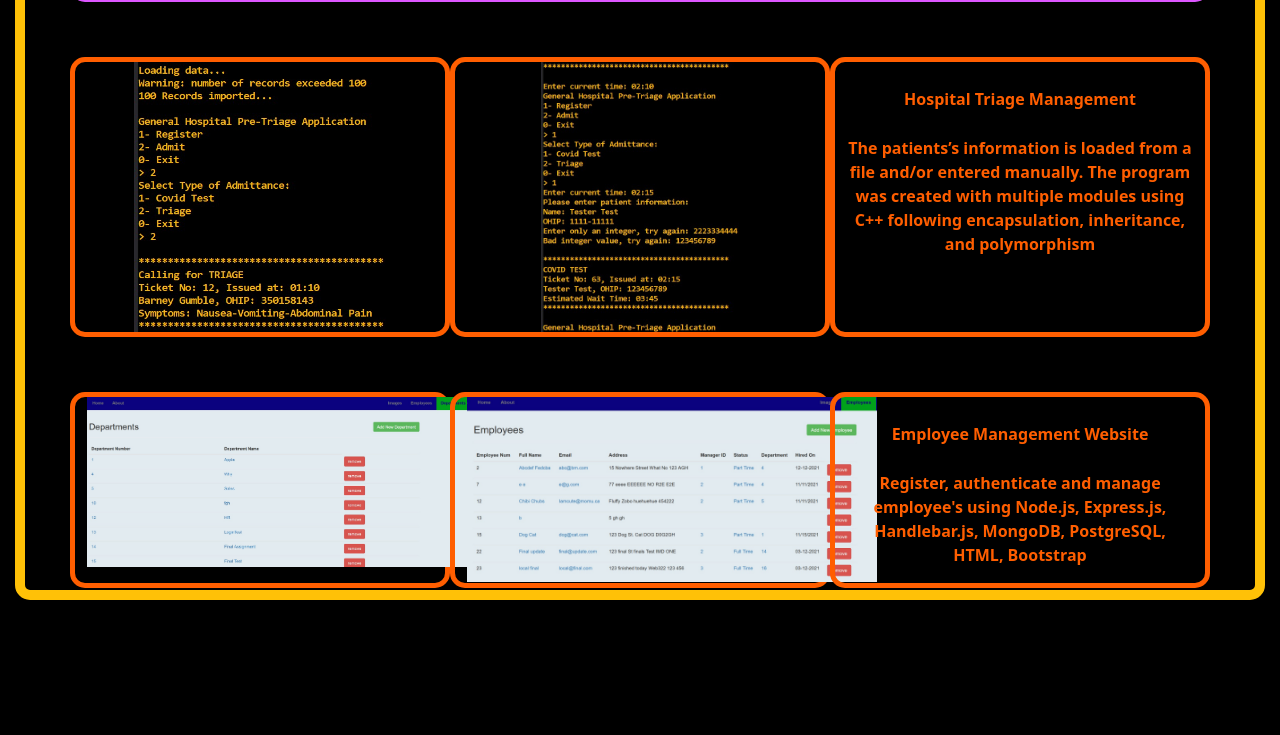
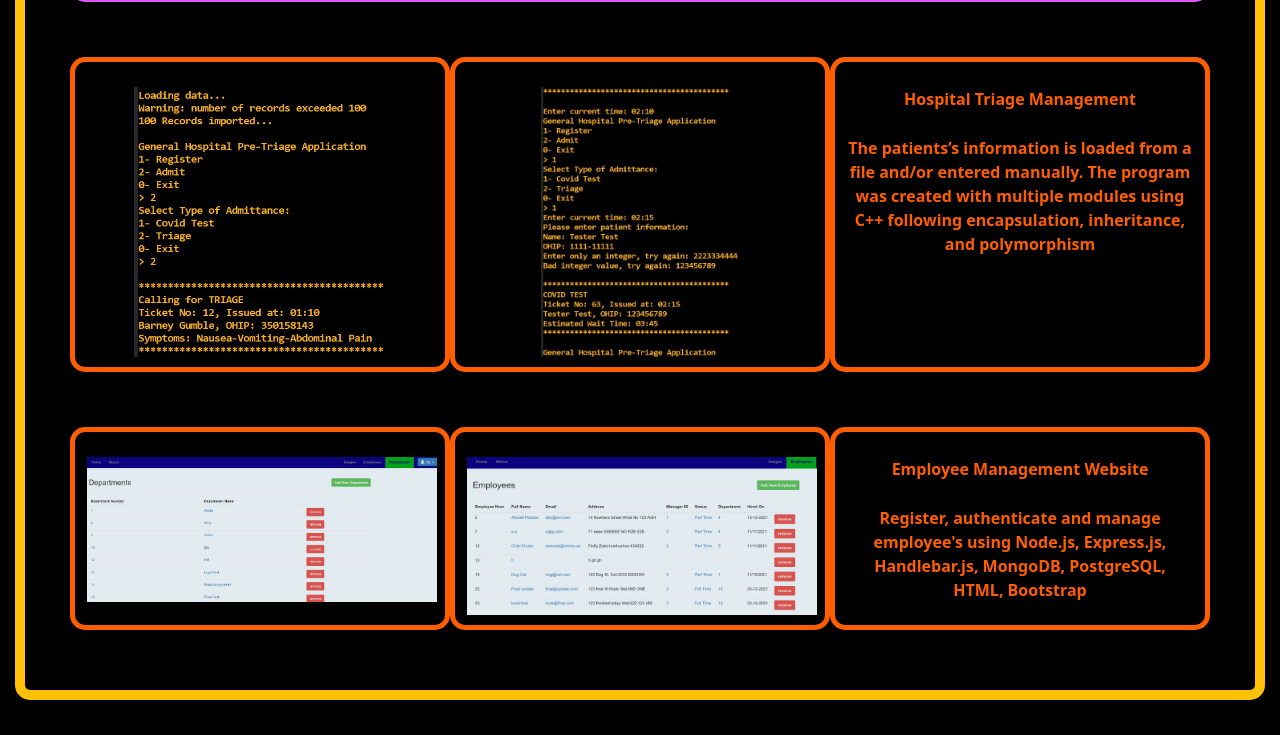
Before and after one commit to Balazstech/PersonalWebsite, a plain HTML site: page index.html in a window 1280 px wide. Shown: the part 744-1479 px from the top of the page. Before the commit the page ends 1379 px from the top, so only its background shows below. Drawn offline with nearby package versions, Linux system fonts and the light colour scheme.

Commit message:
update 1

```diff
--- a/index.html
+++ b/index.html
@@ -120,11 +120,11 @@
 
                     <div class="row" id="projects">
                         <div class="col-md-4"id="area4">
-                            <img id="project" src="3.jpg" width="410px">
+                            <img id="project" src="3.jpg" width="350px">
                         </div>
 
                         <div class="col-md-4" id="area4">
-                            <img id="project" src="4.jpg" width="410px">
+                            <img id="project" src="4.jpg" width="350px">
                         </div>
 
                         <div class="col-md-4" id="area4">
--- a/style.css
+++ b/style.css
@@ -20,7 +20,7 @@ body{
     border: 10px solid #ffc107;
     vertical-align: middle;
     text-align: center;
-    height:1250px !important;
+    height:1350px !important;
     margin-right: 15px;
     margin-left: 15px;
     color: aliceblue;
@@ -134,4 +134,11 @@ body{
     margin-top: 25px;
     color:rgb(255, 94, 0);
     font-weight: bold;
+    margin-bottom: 10px;
 }
+#project{
+    margin-top: 25px;
+    color:rgb(255, 94, 0);
+    font-weight: bold;
+    margin-bottom: 10px;
+}
```
